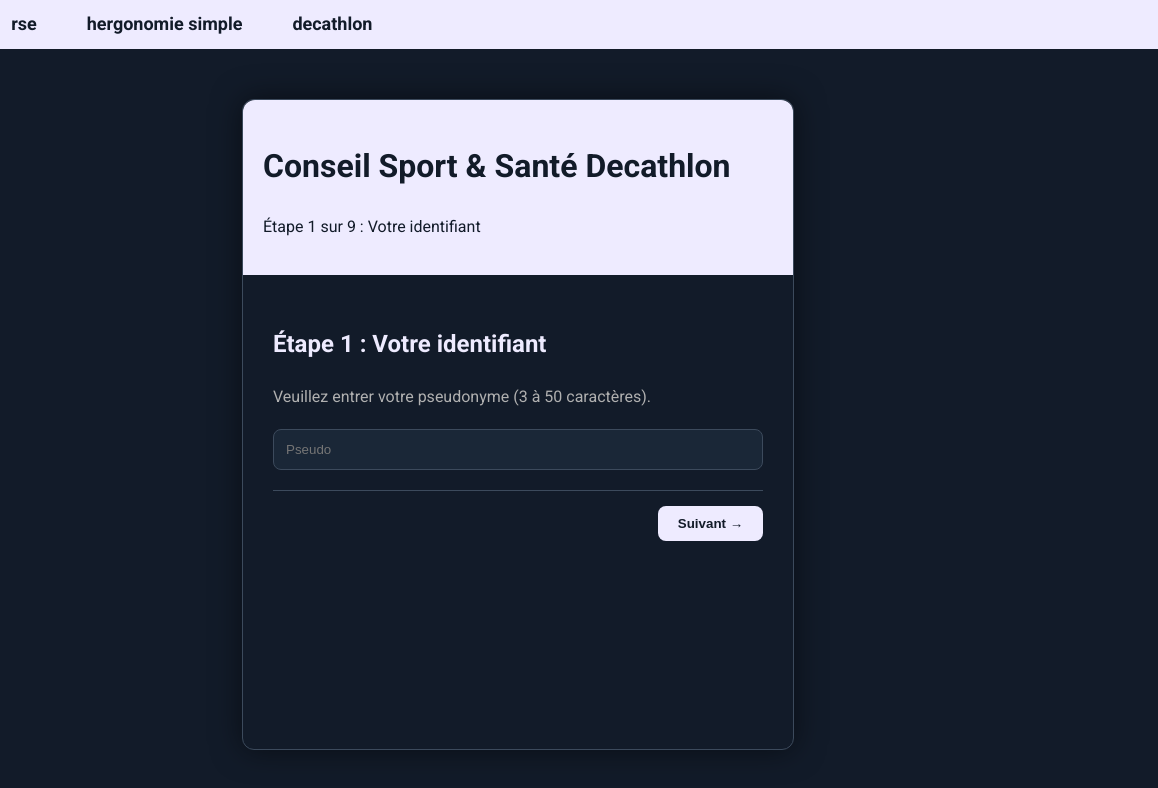
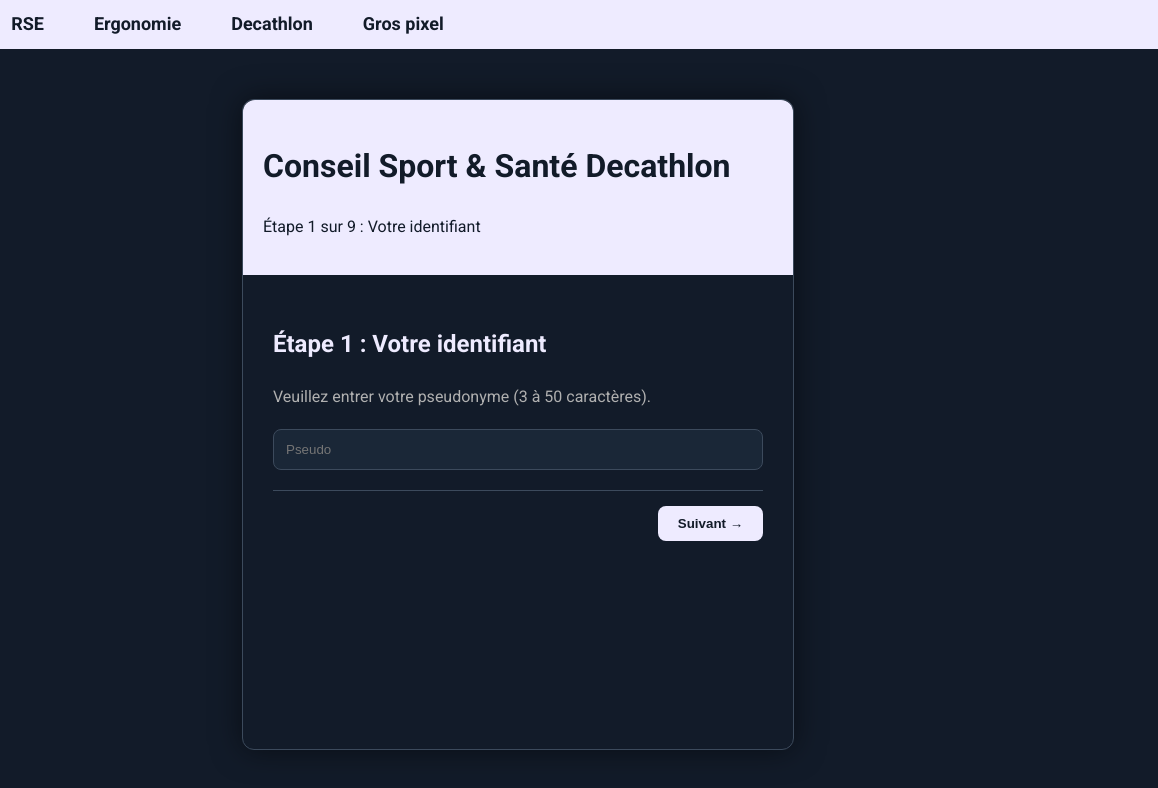
Before and after one commit to Timeodoffagne/nuitdelinfo2025, a plain HTML site: page decatlon/questionnaire.html in a window 1280 px wide. Shown: the full height of the page, 122-1280 px from the left. Drawn offline with Linux system fonts and the light colour scheme.

Commit message:
Update questionnaire.html

```diff
--- a/decatlon/questionnaire.html
+++ b/decatlon/questionnaire.html
@@ -14,15 +14,16 @@
 </head>
 <body>
     <header>
-        <nav>
-            <a href="../index.html"><img src="image/logonird.png" alt="logo nird" class="logo-nird"></a>
-            <ul class="nav-bar">
-                <li><a href="rse.html">rse</a></li>
-                <li><a href="hergonomie.html">hergonomie simple</a></li>
-                <li><a href="decathlon.html">decathlon</a></li>
-            </ul>
-        </nav>
-    </header>
+    <nav class="main-nav">
+        <a href="index.html"><img src="image/logonird.png" alt="logo nird" class="logo-nird"></a>
+        <ul class="menu">
+            <li><a href="rse.html" class="nav-item" role="button" tabindex="0" aria-pressed="false">RSE</a></li>
+            <li><a href="hergonomie.html" class="nav-item" role="button" tabindex="0" aria-pressed="false">Ergonomie</a></li>
+            <li><a href="decathlon.html" class="nav-item" role="button" tabindex="0" aria-pressed="false">Decathlon</a></li>
+            <li><a href="gros_pixel.html" class="nav-item" role="button" tabindex="0" aria-pressed="false">Gros pixel</a></li>
+        </ul>
+    </nav>
+</header>
 
     <div id="questionnaire-container">
         <header>
```
